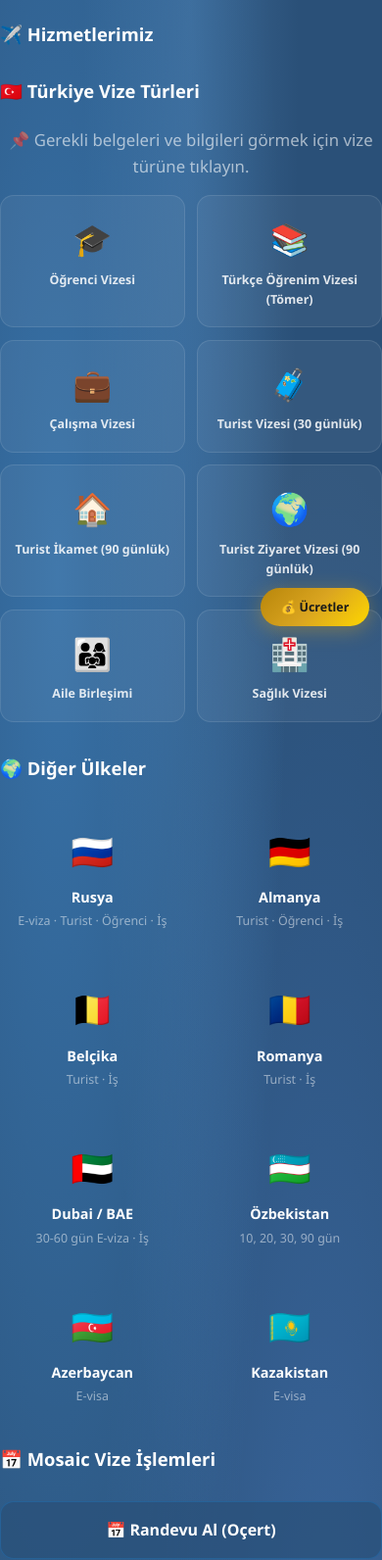
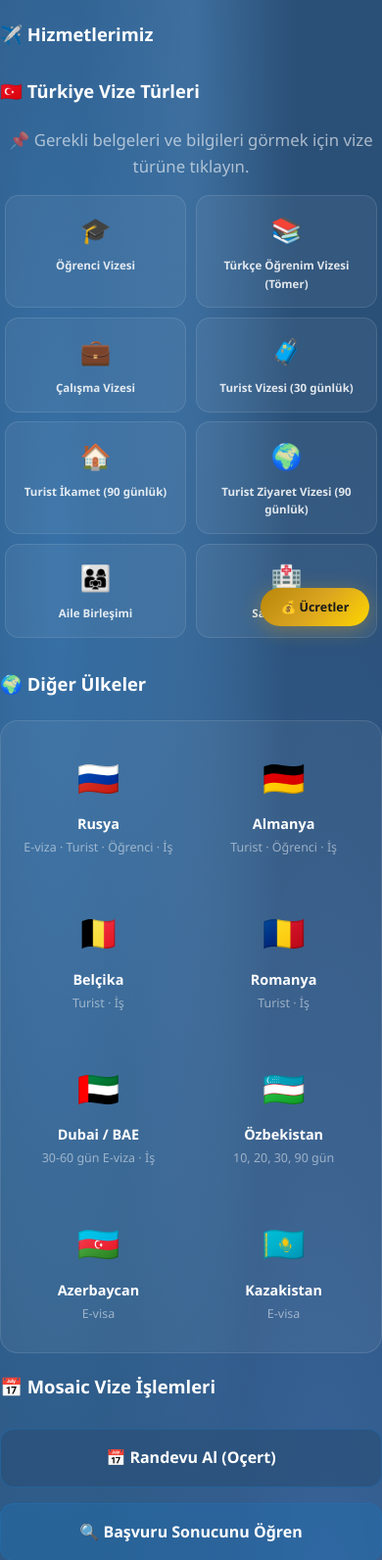
Before and after one commit to shakirovserdar/trustconsulting, a Flask app: page /hizmetler in a window 390 px wide. Shown: the part 141-1733 px from the top of the page at 98% size. Run offline with Flask 3, Linux system fonts and the light colour scheme; some libraries are stand-ins or nearby versions.

Commit message:
V3 tasarim guncelleme

```diff
--- a/static/style.css
+++ b/static/style.css
@@ -153,6 +153,7 @@ body {
 
 /* ── DİĞER SAYFALAR HEADER ── */
 .diger-header {
+    position: relative !important;
     background: rgba(42,80,120,0.8);
     border-bottom: 1px solid rgba(255,255,255,0.08);display: flex;
     align-items: center;justify-content: space-between;padding: 1rem 1.5rem;
@@ -521,9 +522,39 @@ img.emoji { height: 1em;width: 1em;margin: 0 0.05em 0 0.1em;vertical-align: -0.1
     font-size: 0.78rem;
 }
 
-/* Header her zaman sabit kalsın (sticky) */
+
+/* ══════ V3 FIX3 ══════ */
+
+/* 1. Header sabit KALMASIN */
 .diger-header {
-    position: sticky !important;
-    top: 0 !important;
-    z-index: 100 !important;
+    position: relative !important;
+    top: auto !important;
 }
+
+/* 2. Vize kartları mobilde ortaya hizala */
+@media (max-width: 768px) {
+    .vize-grid {
+        grid-template-columns: repeat(2, 1fr) !important;
+        gap: 0.6rem !important;
+        padding: 0 0.3rem !important;
+    }
+    .vize-kart {
+        padding: 0.9rem 0.5rem !important;
+    }
+    .vize-icon { font-size: 1.6rem !important; }
+    .vize-kart p { font-size: 0.72rem !important; }
+}
+
+/* 3. Ülke kartları glass container içinde (vize kartları gibi) */
+.ulke-grid {
+    background: rgba(255,255,255,0.05) !important;
+    border: 1px solid rgba(255,255,255,0.1) !important;
+    border-radius: 18px !important;
+    padding: 1rem !important;
+}
+@media (max-width: 768px) {
+    .ulke-grid {
+        padding: 0.6rem !important;
+        gap: 0.6rem !important;
+    }
+}
```
